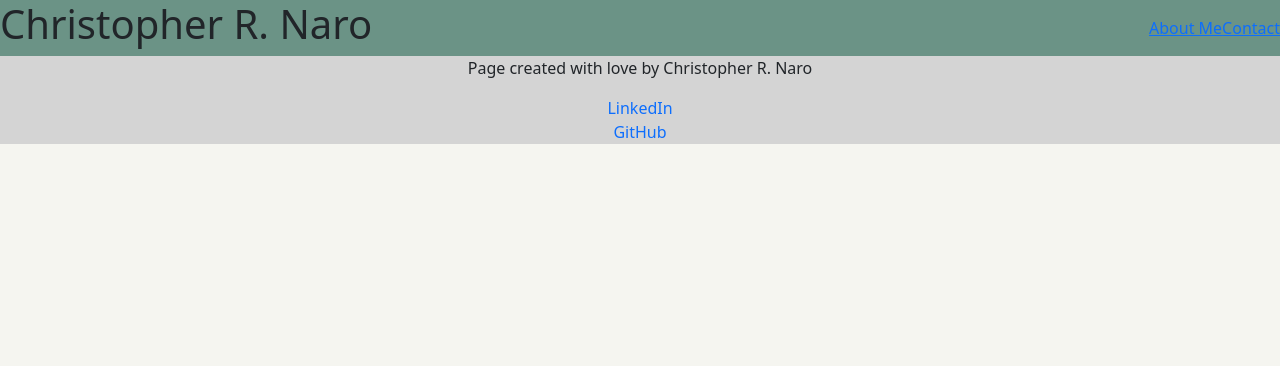
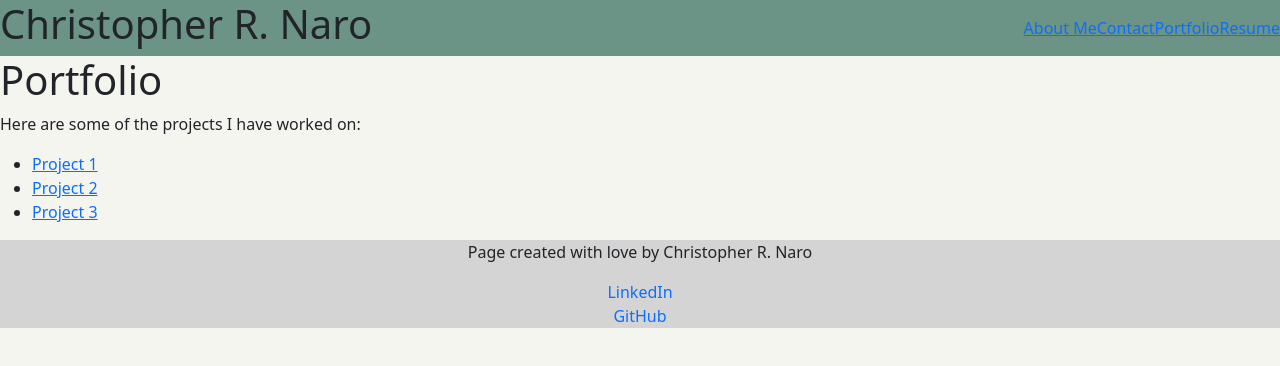
Before and after one commit to CRNaro/thank-you-for-being-here, a React (Vite) app in the folder portfolio/: page /portfolio in a window 1280 px wide. Shown: the top 366 px of the page. Built offline with nearby package versions, Linux system fonts and the light colour scheme.

Commit message:
Build: built basic Portfolio and Resume pages.  Need to add the projects to the portfolio page as well as the downloadable Resume.

```diff
--- a/portfolio/src/App.jsx
+++ b/portfolio/src/App.jsx
@@ -4,6 +4,8 @@ import Header from './components/Header/Header'
 import Footer from './components/Footer/Footer'
 import AboutMe from './components/Pages/AboutMe'
 import Contact from './components/Pages/Contact'
+import Portfolio from './components/Pages/Portfolio'
+import Resume from './components/Pages/Resume'
 
 
 
@@ -16,9 +18,9 @@ function App() {
      <Routes>
       <Route path="/aboutme" element={<AboutMe />} />
       <Route path="/contact" element={<Contact />} />
-      {/*<Route path="/" element={<Portfolio />} />
-      <Route path="/" element={<Resume />} />
-      <Route path="/" element={<Home />} /> */}
+      <Route path="/portfolio" element={<Portfolio />} />
+      <Route path="/resume" element={<Resume />} />
+      <Route path="/" element={<> </>} />
       </Routes>
      </Router>
    <Footer />
--- a/portfolio/src/components/Header/Nav.jsx
+++ b/portfolio/src/components/Header/Nav.jsx
@@ -6,6 +6,8 @@ function Nav() {
         <nav>
             <Link to="/aboutme">About Me</Link>
             <Link to="/contact">Contact</Link>
+            <Link to="/portfolio">Portfolio</Link>
+            <Link to="/resume">Resume</Link>
               {/*} <li><a href="#portfolio">Portfolio</a></li>
                 <li><a href="#resume">Resume</a></li>
     <li><a href="#contact">Contact</a></li> */}
--- a/portfolio/src/components/Pages/Portfolio.jsx
+++ b/portfolio/src/components/Pages/Portfolio.jsx
@@ -0,0 +1,31 @@
+//  This page will house my portfolio of projects.
+
+function Portfolio() {
+    return (
+        <div>
+            <h1>Portfolio</h1>
+            <p>
+                Here are some of the projects I have worked on:
+            </p>
+            <ul>
+                <li>
+                    <a href="">
+                        Project 1
+                    </a>
+                </li>
+                <li>
+                    <a href="">
+                        Project 2
+                    </a>
+                </li>
+                <li>
+                    <a href="">
+                        Project 3
+                    </a>
+                </li>
+                 </ul>
+        </div>
+    );
+}
+
+export default Portfolio;
--- a/portfolio/src/components/Pages/Resume.jsx
+++ b/portfolio/src/components/Pages/Resume.jsx
@@ -0,0 +1,15 @@
+// This page will house my clickable and downloadable resume.
+
+function Resume() {
+    return (
+        <div>
+            <h1>Resume</h1>
+            <p>
+                Here is my resume:
+            </p>
+            <a href="https://docs.google.com/document/d/1QYyZ3v3N0JNQw0uT8Q1Yw8v1QpGy6k3d/edit">Download</a>
+        </div>
+    );
+}
+
+export default Resume;
```
